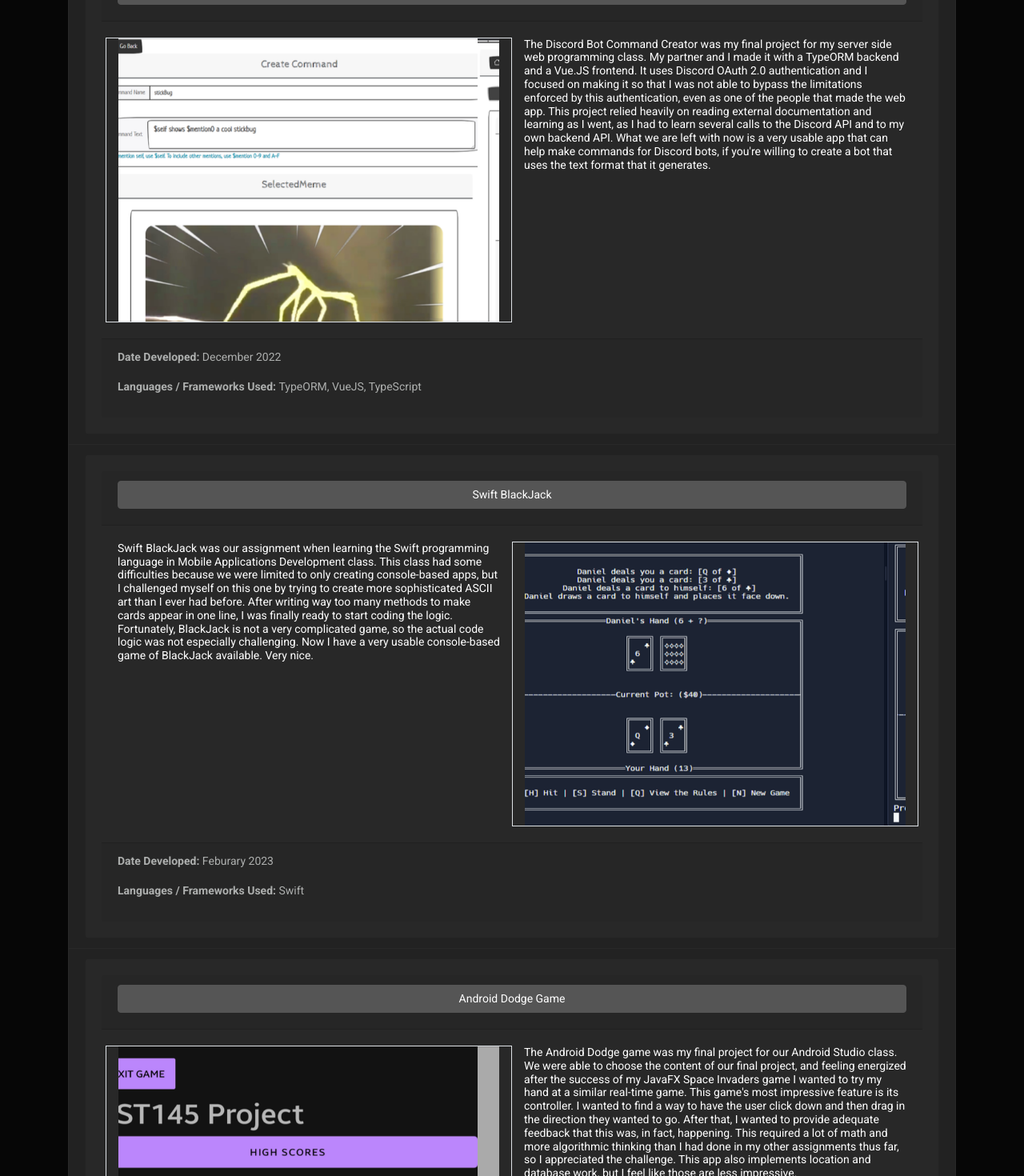
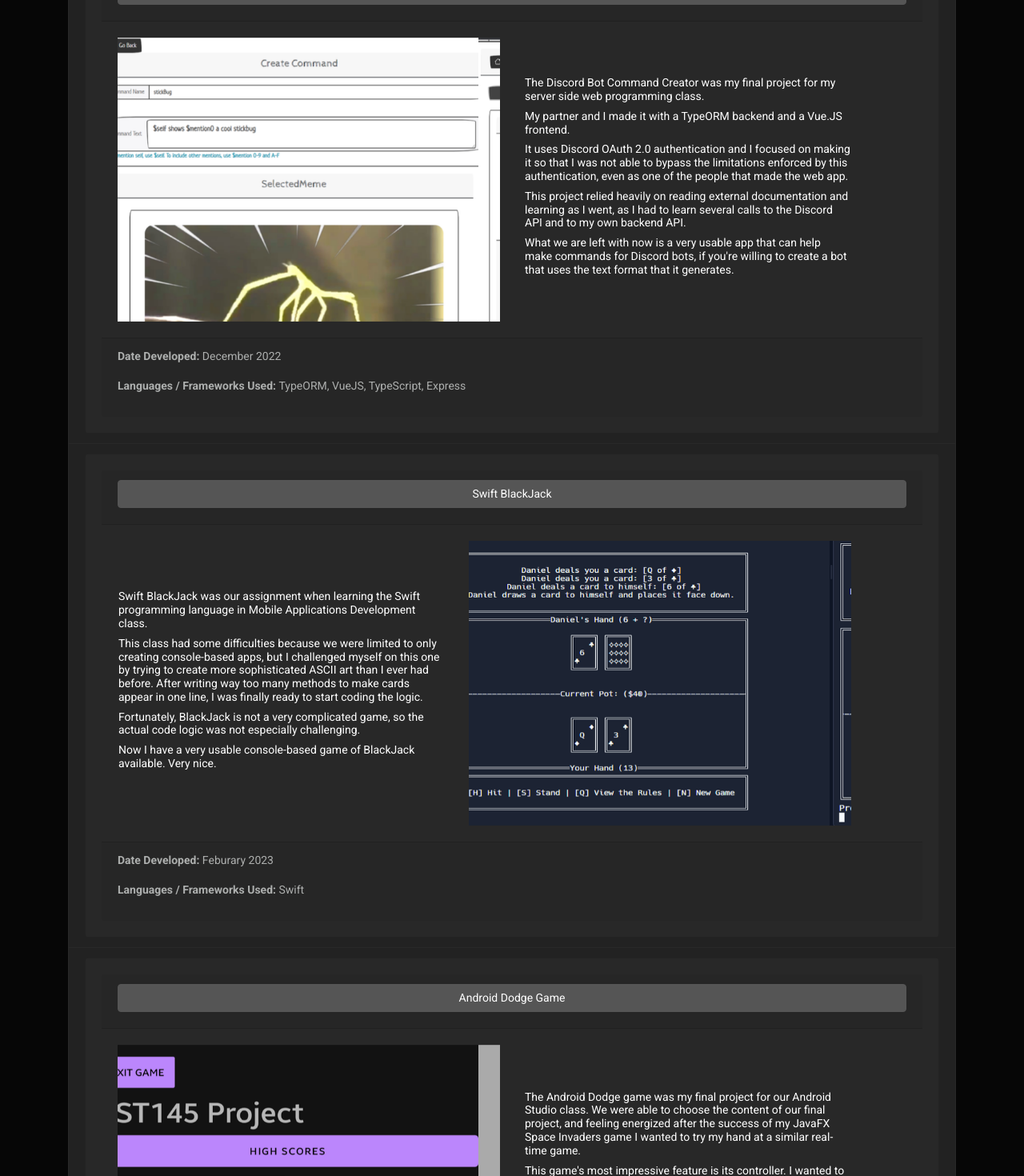
Before and after one commit to tass-suderman/portfolio, a Vue app: page / in a window 1280 px wide. Shown: the part 380-1850 px from the top of the page at 80% size. Built offline with nearby package versions, Linux system fonts and the light colour scheme.

Commit message:
Cleaned up portfolio card component layout anf text formatting.

```diff
--- a/src/components/PortfolioItemCard.vue
+++ b/src/components/PortfolioItemCard.vue
@@ -6,14 +6,14 @@
       </b-card-header>
       <b-card-body class="container-fluid">
         <div class="row h-25">
-          <b-card-text v-if="!left" class="col-lg-6 col-md-8 col-sm-12">
-            <p class="h6 text-white">{{description}}</p>
+          <b-card-text v-if="!left" class="my-auto h-100 m-2 p-2 col-lg-5 col-md-7 col-sm-11">
+            <p v-for="paragraph in description" :key="paragraph" class="h6 text-white">{{paragraph}}</p>
           </b-card-text>
-          <b-carousel class="border  col-lg-6 col-md-4 col-sm-12" img-height="500px" img-width="400px">
+          <b-carousel class="col-lg-6 col-md-4 col-sm-12" img-height="500px" img-width="400px">
             <b-carousel-slide class="w-100" :img-src="imagePath" img-height="500px" :key="imagePath" v-for="imagePath in imagePaths"/>
           </b-carousel>
-          <b-card-text v-if="left" class="col-lg-6 col-md-8 col-sm-12">
-            <p class="h6 text-white">{{description}}</p>
+          <b-card-text v-if="left" class="my-auto m-2 p-2 col-lg-5 col-md-7 col-sm-11">
+            <p v-for="paragraph in description" :key="paragraph" class="h6 text-white">{{paragraph}}</p>
           </b-card-text>
         </div>
       </b-card-body>
@@ -36,7 +36,7 @@ export default class PortfolioItemCard extends Vue {
 
   @Prop() readonly imagePaths! : string[]
 
-  @Prop() readonly description! : string
+  @Prop() readonly description! : string[]
 
   @Prop() readonly left!: boolean
 
--- a/src/views/HomeView.vue
+++ b/src/views/HomeView.vue
@@ -5,28 +5,31 @@
     <PortfolioItemCard title-string="Discord Bot Command Creator"
                        left="left"
                        github-u-r-l="https://github.com/tass-suderman/discord-bot-command-creator"
-                       description="The Discord Bot Command Creator was my final project for my server side web programming class.
-                       My partner and I made it with a TypeORM backend and a Vue.JS frontend.
-                       It uses Discord OAuth 2.0 authentication and I focused on making it so that I was not able to bypass the limitations enforced by this authentication, even as one of the people
-                        that made the web app. This project relied heavily on reading external documentation and learning as I went, as I had to learn several calls to the Discord API and to my own
-                        backend API. What we are left with now is a very usable app that can help make commands for Discord bots, if you're willing to create a bot that uses the text format that it
-                        generates."
+                       :description="['The Discord Bot Command Creator was my final project for my server side web programming class.',
+                                      'My partner and I made it with a TypeORM backend and a Vue.JS frontend.',
+                                      'It uses Discord OAuth 2.0 authentication and I focused on making it so that I was not able to bypass the limitations enforced by this authentication,' +
+                                        ' even as one of the people that made the web app.',
+                                      'This project relied heavily on reading external documentation and learning as I went, as I had to learn several calls to the ' +
+                                        'Discord API and to my own backend API.',
+                                      'What we are left with now is a very usable app that can help make commands for Discord bots, if you\'re willing to create a bot that uses the text format' +
+                                        ' that it generates.']"
                        :image-paths="['images/command-creator/command-creator.png',
                                       'images/command-creator/command-list.png',
                                       'images/command-creator/main-menu.png',
                                       'images/command-creator/meme-preview.png',
                                       'images/command-creator/no-memes.png']"
                        date="December 2022"
-                       languages="TypeORM, VueJS, TypeScript"
+                       languages="TypeORM, VueJS, TypeScript, Express"
     />
 
     <PortfolioItemCard title-string="Swift BlackJack"
                        github-u-r-l="https://github.com/tass-suderman/swift-blackjack"
-                       description="Swift BlackJack was our assignment when learning the Swift programming language in Mobile Applications Development class.
-                       This class had some difficulties because we were limited to only creating console-based apps, but I challenged myself on this one by trying to create more sophisticated
-                       ASCII art than I ever had before. After writing way too many methods to make cards appear in one line, I was finally ready to start coding the logic.
-                       Fortunately, BlackJack is not a very complicated game, so the actual code logic was not especially challenging.
-                       Now I have a very usable console-based game of BlackJack available. Very nice."
+                       :description="['Swift BlackJack was our assignment when learning the Swift programming language in Mobile Applications Development class.',
+                                      'This class had some difficulties because we were limited to only creating console-based apps, but I challenged myself on this one by trying to create more ' +
+                                        'sophisticated ASCII art than I ever had before. After writing way too many methods to make cards appear in one line, ' +
+                                        'I was finally ready to start coding the logic.',
+                                      'Fortunately, BlackJack is not a very complicated game, so the actual code logic was not especially challenging.',
+                                      'Now I have a very usable console-based game of BlackJack available. Very nice.']"
                        :image-paths="['images/blackjack/gameplay-page.png',
                                       'images/blackjack/stand-page.png',
                                       'images/blackjack/wager-menu.png']"
@@ -37,11 +40,12 @@
     <PortfolioItemCard title-string="Android Dodge Game"
                        left="left"
                        github-u-r-l="https://github.com/tass-suderman/android-studio-dodge-game"
-                       description="The Android Dodge game was my final project for our Android Studio class. We were able to choose the content of our final project, and feeling energized
-after the success of my JavaFX Space Invaders game I wanted to try my hand at a similar real-time game.
-This game's most impressive feature is its controller. I wanted to find a way to have the user click down and then drag in the direction they wanted to go. After that, I wanted to provide
-adequate feedback that this was, in fact, happening. This required a lot of math and more algorithmic thinking than I had done in my other assignments thus far, so I appreciated the challenge.
-This app also implements location and database work, but I feel like those are less impressive."
+                       :description="['The Android Dodge game was my final project for our Android Studio class. We were able to choose the content of our final project, and feeling energized '+
+                                        'after the success of my JavaFX Space Invaders game I wanted to try my hand at a similar real-time game.',
+                                      'This game\'s most impressive feature is its controller. I wanted to find a way to have the user click down and then drag in the direction they wanted to go. ' +
+                                        'After that, I wanted to provide adequate feedback that this was, in fact, happening. This required a lot of math and more algorithmic thinking than I had ' +
+                                        'done in my other assignments thus far, so I appreciated the challenge.',
+                                      'This app also implements location and database work, but I feel like those are less impressive.']"
                        :image-paths="['images/android-dodge-game/main-menu.png',
                                       'images/android-dodge-game/gameplay-screen.png',
                                       'images/android-dodge-game/end-game-screen.png',
```
Also changed, not shown: 1 other file (tests, documents, lock files or other folders).
